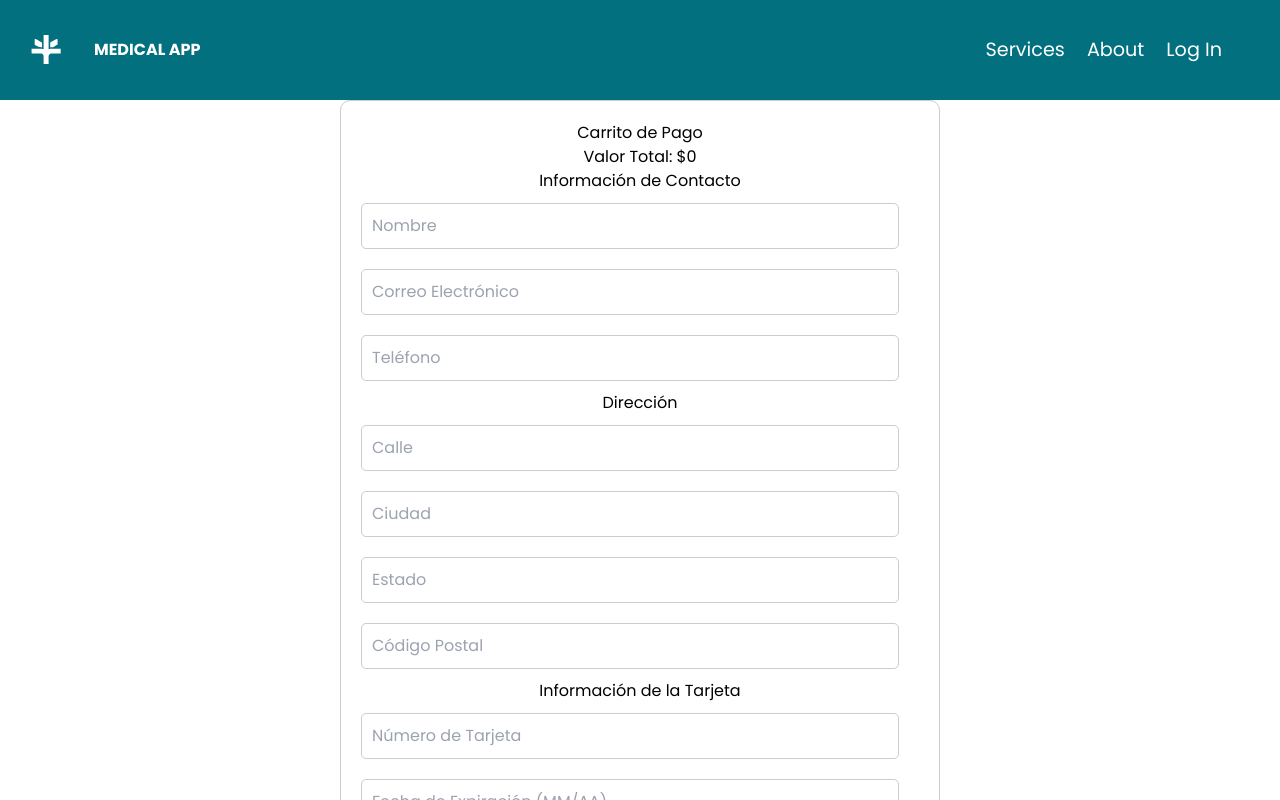
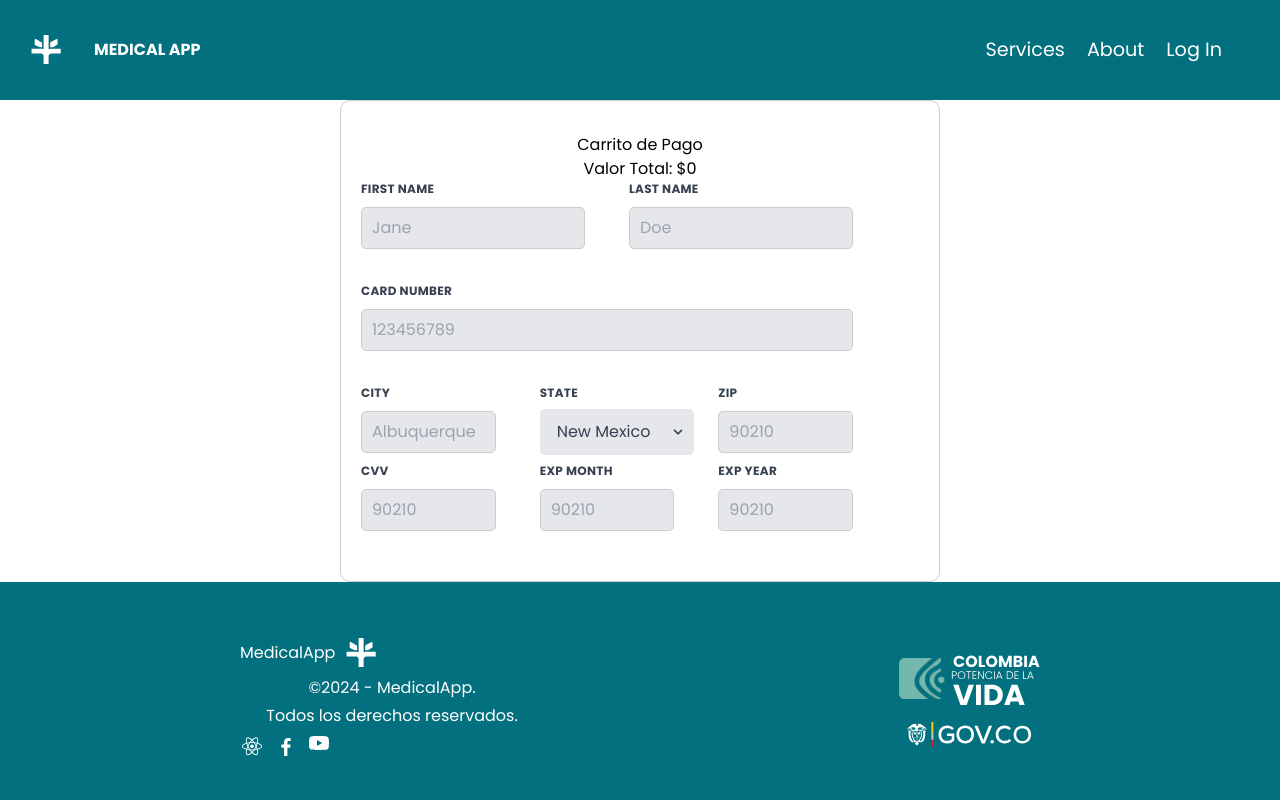
Before and after one commit to ana03ap/MedicalApp, a React (Vite) app: page /Carrito in a window 1280 px wide. Shown: the top 800 px of the page. Built offline with nearby package versions, Linux system fonts and the light colour scheme; no server answers.

Commit message:
logged fix it

```diff
--- a/src/App.jsx
+++ b/src/App.jsx
@@ -1,13 +1,17 @@
 
-import React, { useState } from 'react'
-import {BrowserRouter, Route, Routes} from 'react-router-dom'
+import React, { useState, useContext} from 'react'
+import { BrowserRouter, Route, Routes } from 'react-router-dom'
 import HomePage from './pages/HomePage/HomePage'
 import Nav from './components/Nav/index.jsx'
 import Login from './pages/Login/Login'
 import Citas from './pages/Citas/Citas'
 import Footer from './components/Footer/Footer'
 import Carrito from './pages//Carrito/Carrito'
+
+import { AuthContext } from "./context/AuthContext.jsx";
+
 const App = () => {
+    const { isLogin2 } = useContext(AuthContext); // vaina pa traerme lo del login
     const [showNav, setShowNav] = useState(true)
     const [showFooter, setShowFooter] = useState(true)
 
@@ -19,10 +23,10 @@
                 <Routes>
 
                     <Route path="/Nav" element={<Nav />} />
-                <Route path="/" element={<HomePage   />} />
-                <Route path="/Login" element={<Login setShowNav={setShowNav} setShowFooter={setShowFooter}  />} />
-                <Route path="/Citas" element={<Citas  />} />
-                <Route path="/Carrito" element={<Carrito  />} />
+                    <Route path="/" element={<HomePage />} />
+                    <Route path="/Login" element={<Login setShowNav={setShowNav} setShowFooter={setShowFooter} />} />
+                    <Route path="/Citas" element={<Citas />} />
+                    <Route path="/Carrito" element={<Carrito />} />
                     <Route path="/Footer" element={<Footer />} />
                 </Routes>
             </BrowserRouter>
--- a/src/main.jsx
+++ b/src/main.jsx
@@ -11,7 +11,7 @@
 <AuthProvider>
 
 
-<AppContextProvideer>
+  <AppContextProvideer>
     <GoogleOAuthProvider clientId="288215351861-eoi9q12sfm9kpis1ajegv0u6aqtjnoo1.apps.googleusercontent.com">
     <App />
     </GoogleOAuthProvider>
--- a/src/pages/Carrito/Carrito.jsx
+++ b/src/pages/Carrito/Carrito.jsx
@@ -1,6 +1,7 @@
 import React, { useState } from 'react'
 import Footer from "../../components/Footer/Footer";
 import Nav from "../../components/Nav/index";
+
 
 import "./index.css";
 const Carrito = () => {
@@ -41,12 +42,12 @@
 
   return (
     <>
-    <Nav/>
-     <div className="carrito-container">
-      <h1>Carrito de Pago</h1>
-      <h2>Valor Total: $0</h2>
+      <Nav />
+      <div className="carrito-container" style={{paddingTop:'2pc', paddingBottom:'2pc'}}>
+        <h1>Carrito de Pago</h1>
+        <h2>Valor Total: $0</h2>
 
-      <form onSubmit={handleSubmit}>
+        {/* <form onSubmit={handleSubmit}>
         <h3>Información de Contacto</h3>
         <input
           type="text"
@@ -134,9 +135,87 @@
         />
 
         <button type="submit">Pagar</button>
-      </form>
-    </div>
-    <Footer/>
+      </form> */}
+
+        <form className="w-full max-w-lg">
+          <div className="flex flex-wrap -mx-3 mb-6">
+            <div className="w-full md:w-1/2 px-3 mb-6 md:mb-0">
+              <label className="block uppercase tracking-wide text-gray-700 text-xs font-bold mb-2" for="grid-first-name">
+                First Name
+              </label>
+              <input className="appearance-none block w-full bg-gray-200 text-gray-700 border border-red-500 rounded py-3 px-4 mb-3 leading-tight focus:outline-none focus:bg-white" id="grid-first-name" type="text" placeholder="Jane"/>
+
+            </div>
+            <div className="w-full md:w-1/2 px-3">
+              <label class="block uppercase tracking-wide text-gray-700 text-xs font-bold mb-2" for="grid-last-name">
+                Last Name
+              </label>
+              <input className="appearance-none block w-full bg-gray-200 text-gray-700 border border-gray-200 rounded py-3 px-4 leading-tight focus:outline-none focus:bg-white focus:border-gray-500" id="grid-last-name" type="text" placeholder="Doe"/>
+            </div>
+          </div>
+          <div className="flex flex-wrap -mx-3 mb-6">
+            <div className="w-full px-3">
+              <label className="block uppercase tracking-wide text-gray-700 text-xs font-bold mb-2" for="grid-password">
+                Card Number
+              </label>
+              <input className="appearance-none block w-full bg-gray-200 text-gray-700 border border-gray-200 rounded py-3 px-4 mb-3 leading-tight focus:outline-none focus:bg-white focus:border-gray-500" id="grid-password" type="password" placeholder="123456789"/>
+
+            </div>
+          </div>
+          <div className="flex flex-wrap -mx-3 mb-2">
+            <div className="w-full md:w-1/3 px-3 mb-6 md:mb-0">
+              <label className="block uppercase tracking-wide text-gray-700 text-xs font-bold mb-2" for="grid-city">
+                City
+              </label>
+              <input className="appearance-none block w-full bg-gray-200 text-gray-700 border border-gray-200 rounded py-3 px-4 leading-tight focus:outline-none focus:bg-white focus:border-gray-500" id="grid-city" type="text" placeholder="Albuquerque"/>
+            </div>
+            <div className="w-full md:w-1/3 px-3 mb-6 md:mb-0">
+              <label className="block uppercase tracking-wide text-gray-700 text-xs font-bold mb-2" for="grid-state">
+                State
+              </label>
+              <div className="relative">
+                <select className="block appearance-none w-full bg-gray-200 border border-gray-200 text-gray-700 py-3 px-4 pr-8 rounded leading-tight focus:outline-none focus:bg-white focus:border-gray-500" id="grid-state">
+                  <option>New Mexico</option>
+                  <option>Missouri</option>
+                  <option>Texas</option>
+                </select>
+                <div className="pointer-events-none absolute inset-y-0 right-0 flex items-center px-2 text-gray-700">
+                  <svg className="fill-current h-4 w-4" xmlns="http://www.w3.org/2000/svg" viewBox="0 0 20 20"><path d="M9.293 12.95l.707.707L15.657 8l-1.414-1.414L10 10.828 5.757 6.586 4.343 8z" /></svg>
+                </div>
+              </div>
+
+            </div>
+            <div className="w-full md:w-1/3 px-3 mb-6 md:mb-0">
+              <label className="block uppercase tracking-wide text-gray-700 text-xs font-bold mb-2" for="grid-zip">
+                Zip
+              </label>
+              <input className="appearance-none block w-full bg-gray-200 text-gray-700 border border-gray-200 rounded py-3 px-4 leading-tight focus:outline-none focus:bg-white focus:border-gray-500" id="grid-zip" type="text" placeholder="90210"/>
+            </div>
+
+            <div className="w-full md:w-1/3 px-3 mb-6 md:mb-0">
+              <label className="block uppercase tracking-wide text-gray-700 text-xs font-bold mb-2" for="grid-zip">
+                cvv
+              </label>
+              <input className="appearance-none block w-full bg-gray-200 text-gray-700 border border-gray-200 rounded py-3 px-4 leading-tight focus:outline-none focus:bg-white focus:border-gray-500" id="grid-zip" type="text" placeholder="90210"/>
+            </div>
+            <div className="w-full md:w-1/3 px-3 mb-6 md:mb-0">
+              <label className="block uppercase tracking-wide text-gray-700 text-xs font-bold mb-2" for="grid-zip">
+                Exp month
+              </label>
+              <input className="appearance-none block w-full bg-gray-200 text-gray-700 border border-gray-200 rounded py-3 px-4 leading-tight focus:outline-none focus:bg-white focus:border-gray-500" id="grid-zip" type="text" placeholder="90210"/>
+            </div>
+            <div className="w-full md:w-1/3 px-3 mb-6 md:mb-0">
+              <label className="block uppercase tracking-wide text-gray-700 text-xs font-bold mb-2" for="grid-zip">
+                Exp Year
+              </label>
+              <input className="appearance-none block w-full bg-gray-200 text-gray-700 border border-gray-200 rounded py-3 px-4 leading-tight focus:outline-none focus:bg-white focus:border-gray-500" id="grid-zip" type="text" placeholder="90210"/>
+            </div>
+
+
+          </div>
+        </form>
+      </div>
+      <Footer />
     </>
 
   );
--- a/src/pages/Citas/Citas.jsx
+++ b/src/pages/Citas/Citas.jsx
@@ -1,4 +1,4 @@
-import React, { useContext } from "react";
+import React, { useContext, useEffect } from "react";
 import { AppContext } from "../../context/AppContext";
 import Card from "../../components/Card/Card";
 import Nav from "../../components/Nav/index";
@@ -6,9 +6,10 @@
 import "../../../src/index.css";
 import FormPpl from "../../components/Formulario/FormPpl";
 import { AuthContext } from "../../context/AuthContext";
-import Carrito from "../Carrito/Carrito";
+
 import { useNavigate } from "react-router-dom";
 import { useLocation } from "react-router-dom";
+import { Link } from "react-router-dom";
 
 import Footer from "../../components/Footer/Footer";
 const Citas = () => {
@@ -19,12 +20,17 @@
   const { data } = useContext(AppContext);
   console.log("en citas");
 
-  const location = useLocation();
-  if (location.pathname == "/Citas") {
-    if (isLogin2 == false) {
-      navigate("/Login")
+
+
+
+  useEffect(() => {
+    // Verificar si el usuario está autenticado
+
+    // Si el usuario no está autenticado, redirigir a la página de inicio de sesión
+    if (!isLogin2) {
+      navigate('/Login');
     }
-  }
+  }, [navigate]);
   return (
     <>
       <Nav />
@@ -84,12 +90,23 @@
         </div>
 
         <div id="form-citas">
-          {/* <button
-            className="bg-transparent hover:bg-blue-500 text-blue-700 font-semibold hover:text-white py-2 px-4 border border-blue-500 hover:border-transparent rounded"
-            onClick={navigate("/Carrito")}
-          >
-            Pagar sus citas aquí!{" "}
-          </button> */}
+
+          <div className="flex justify-center">
+            <Link to="/Carrito">
+
+              <button
+                className="bg-transparent hover:bg-blue-500 text-blue-700 font-semibold hover:text-white py-2 px-4 border border-blue-500 hover:border-transparent rounded"
+                onClick={navigate("/Carrito")}
+              >
+                Pagar sus citas aquí!{" "}
+              </button>
+
+            </Link>
+          </div>
+
+
+
+
           <FormPpl />
         </div>
       </div>
```
Lines whose indentation alone changed are shown as unchanged.
